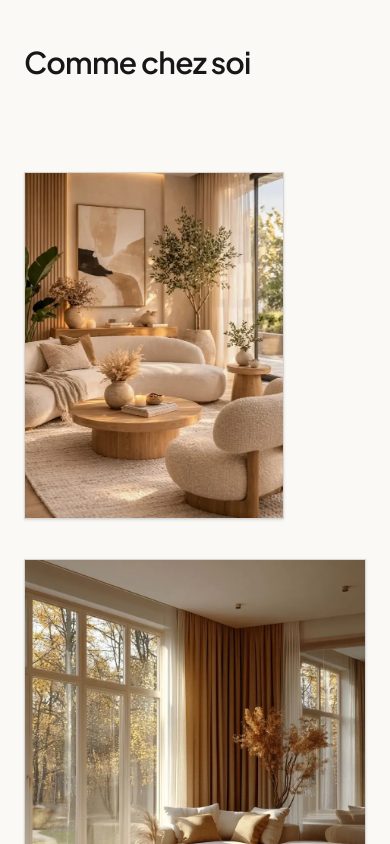
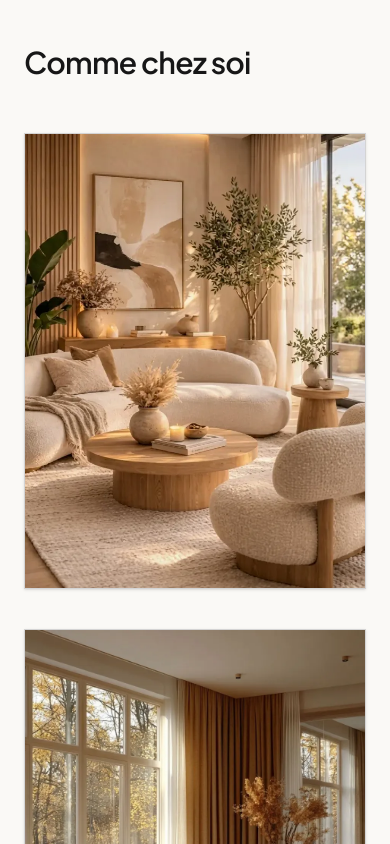
Before and after one commit to mist3rth/nyksys, a React (Vite) app: page / in a window 390 px wide. Shown: the part 1480-2324 px from the top of the page. Built offline with nearby package versions, Linux system fonts and the light colour scheme; a web font is replaced by a local one.

Commit message:
fix(ui): make first image full width on mobile in FeelsLikeHome section

```diff
--- a/src/components/FeelsLikeHomeSection.tsx
+++ b/src/components/FeelsLikeHomeSection.tsx
@@ -28,7 +28,7 @@ export const FeelsLikeHomeSection: React.FC<FeelsLikeHomeSectionProps> = ({
 
             {/* Bottom-Left Image Container */}
             <div className="mt-8 lg:mt-auto pt-6">
-              <div className="w-full max-w-[260px] sm:max-w-[300px] md:max-w-[320px] aspect-[3/4] rounded-none overflow-hidden bg-[#eeece6] border border-neutral-300 relative group shadow-sm">
+              <div className="w-full lg:max-w-[320px] aspect-[3/4] rounded-none overflow-hidden bg-[#eeece6] border border-neutral-300 relative group shadow-sm">
                 {smallImage ? (
                   <img
                     src={smallImage}
```
